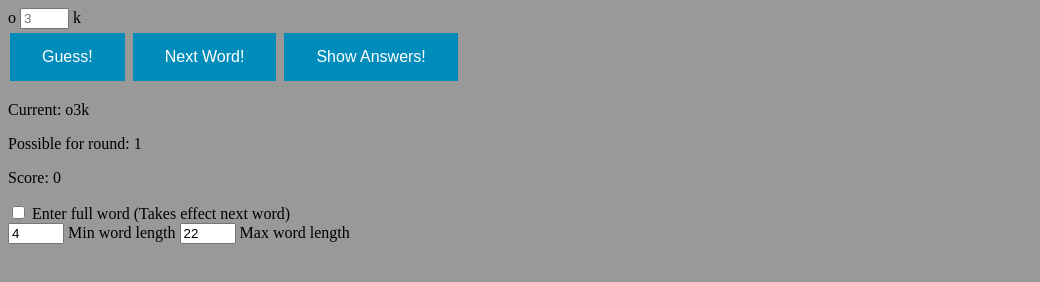
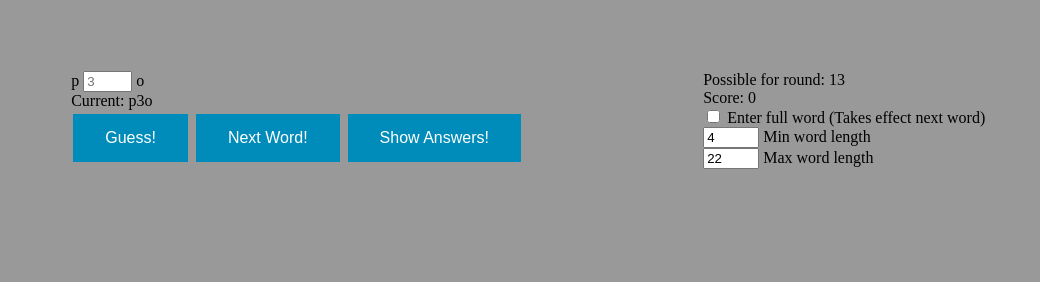
Before and after one commit to eiais/word-game, a plain HTML site: page index.html in a window 1280 px wide. Shown: the whole page, without its empty margins (0-1040 px from the left). Drawn offline with Linux system fonts and the light colour scheme.

Commit message:
styling update
Signed-off-by: Kyle Spiers <kyle@spiers.me>

```diff
--- a/index.html
+++ b/index.html
@@ -1,5 +1,6 @@
 <html>
 	<head>
+		<meta name="viewport" content="width=device-width, initial-scale=1">
 		<style>
 		.button {
 			background-color: #4CAF50; /* Green */
@@ -17,29 +18,43 @@
 		a {
 			display:block
 			}
+		p {
+			margin:0
+		}
+		.game {
+			display:flex
+		}
+		.column {
+			flex:30%;
+			padding:5%;
+		}
 		</style>
 	</head>
-	<body bgcolor="#999999">
-	<div id="words">
-	</div>
+	<body bgcolor="#999999" display=flex>
+	<div class="game">
+	<div class="column">
+		<div id="words"></div>
 		<p id="first" style="display:inline"></p>
 		<input type="text" id="guess" name="guess" required
 				minlength="2" maxlength="20" size="20">
 		<p id="second" style="display:inline"></p>
+		<p id="puzzle"></p>
 		<div display="block">
 			<button id="gb" class="button" onclick="javascript:handleWord()">Guess!</button>
 			<button id="next" class="button" onclick="javascript:genWord()">Next Word!</button>
 			<button id="show" class="button" onClick="javascript:showAnswers()">Show Answers!</button>
 		</div>
-	<p id="puzzle"> </p>
+	</div>
+	<div class="column">
 		<p id="possible"></p>
 		<p id="score">Score: 0 </p>
-	<input type="checkbox" id="full"> Enter full word (Takes effect next word)
-	<br>
-	<input type="number" id="minNum" name="minNum" required
-                               min=4 max=22 value=4> Min word length
-	<input type="number" id="maxNum" name="maxNum" required
-                               min=4 max=22 value=22> Max word length
+		<div><input type="checkbox" id="full"> Enter full word (Takes effect next word)</label></div>
+		<div><input type="number" id="minNum" name="minNum" required
+			min=4 max=22 value=4><label> Min word length</label></div>
+		<div><input type="number" id="maxNum" name="maxNum" required
+			min=4 max=22 value=22><label> Max word length</label></div>
+	</div>
+	</div>
 	</body>
 	<script type="text/javascript" src="words.js"></script>
 	<script>
```
Also changed, not shown: words.js. Lines whose indentation alone changed are shown as unchanged.
